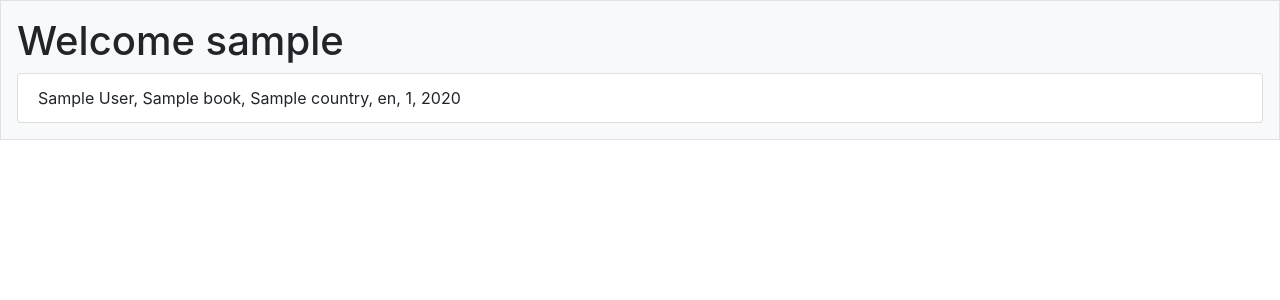
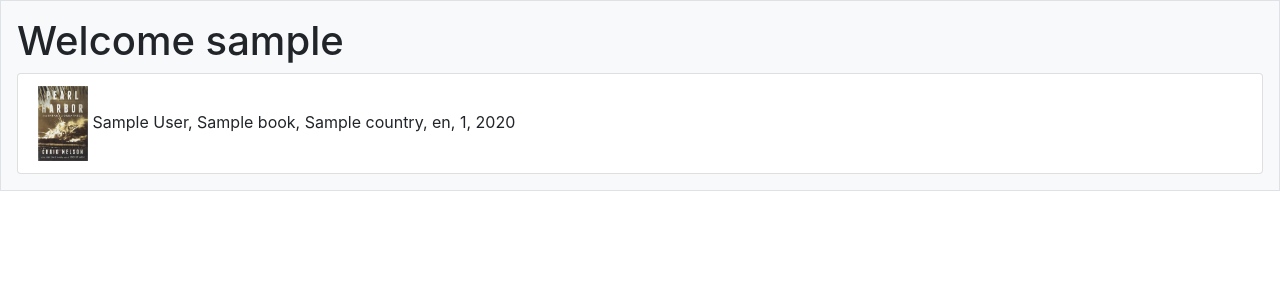
Before and after one commit to mlblagerberg/books_web_app, a Flask app: template Project_15/templates/books.html in a window 1280 px wide. Shown: the part 56-356 px from the top of the page. Run offline with Flask 2, Linux system fonts and the light colour scheme; the template is opened without the code that fills it: most values are stand-ins (such as "Sample title", 1, 10 or a date in 2020); parts of the project's set-up code (start-up, migrations or seed data) failed here and were passed over; some libraries are stand-ins or nearby versions.

Commit message:
adding images of books

```diff
--- a/Project_15/templates/books.html
+++ b/Project_15/templates/books.html
@@ -3,13 +3,13 @@
     <ul class="list-group">
     {% for book in books %}
         <li class="list-group-item">
+            <img src="static/image{{book['id']}}.png" width = "50">
             {{book['author']}},
             {{book['title']}},
             {{book['country']}},
             {{book['language']}},
             {{book['pages']}},
             {{book['year']}}
-
         </li>
     {%endfor%}
     </ul>
```
